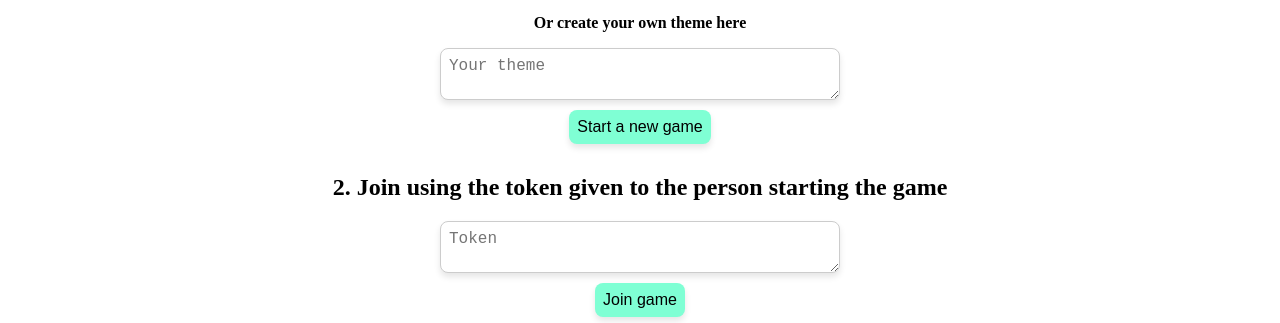
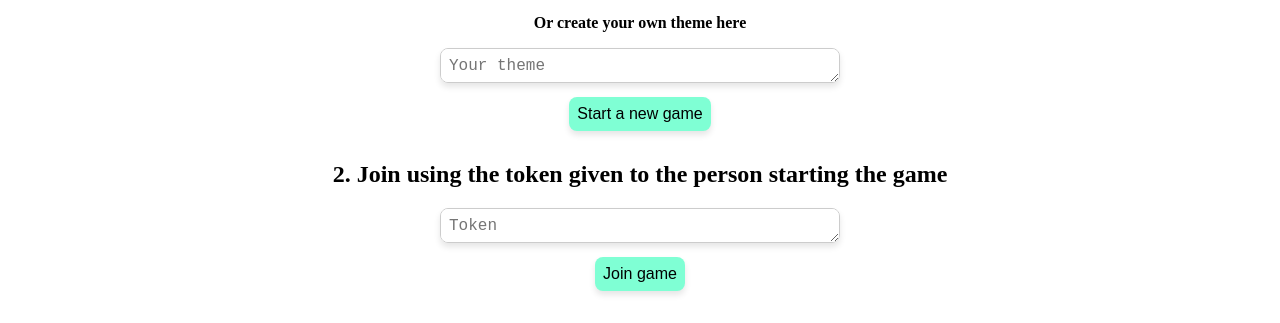
Before and after one commit to jonnny013/guess_frontend, a React (Vite) app: page / in a window 1280 px wide. Shown: the part 232-555 px from the top of the page. Built offline with nearby package versions, Linux system fonts and the light colour scheme.

Commit message:
Add white space to required areas and fix textarea issues

```diff
--- a/src/App.css
+++ b/src/App.css
@@ -71,9 +71,14 @@ body {
   right: 10px;
 }
 
+.paragraph {
+  white-space: pre-line;
+}
+
 .text-input {
-  height: 30px;
-  width: 80%;
+  min-height: 35px;
+  height: 35px;
+  width: 100%;
   max-width: 400px;
   font-size: 16px;
   padding: 8px;
--- a/src/components/ResultsDisplay.jsx
+++ b/src/components/ResultsDisplay.jsx
@@ -6,7 +6,7 @@ const ResultsDisplay = ({ name, guessedAnswer, guessedName, correctName }) => {
   return (
     <div className='column centered' style={{ margin: '12px 0' }}>
       <h5
-        className='noMargin alignedText'
+        className='noMargin alignedText paragraph'
         style={{ textDecoration: 'underline', color: isCorrect ? 'green' : 'red' }}
       >
         {guessedAnswer}:
--- a/src/components/TextInput.jsx
+++ b/src/components/TextInput.jsx
@@ -5,23 +5,25 @@ const TextInput = ({ placeholder, onChange, value, ...others }) => {
 
   const adjustHeight = () => {
     if (textareaRef.current) {
-      textareaRef.current.style.height = 'auto' // Reset height to calculate new height
+      textareaRef.current.style.height = '30px' // Reset height to calculate new height
       textareaRef.current.style.height = `${textareaRef.current.scrollHeight}px` // Adjust height to fit content
     }
   }
   useEffect(() => {
-    adjustHeight() // Adjust height when the component mounts or value changes
+    adjustHeight()
   }, [value])
   return (
+    <div style={{width: '100%', maxWidth: 400}}>
       <textarea
         ref={textareaRef}
-      className='text-input'
+        className='text-input marginAuto'
         type='text'
         placeholder={placeholder}
         onChange={onChange}
         value={value}
         {...others}
       ></textarea>
+    </div>
   )
 }
 
--- a/src/pages/AnswerPage.jsx
+++ b/src/pages/AnswerPage.jsx
@@ -52,7 +52,7 @@ const AnswerPage = () => {
       <h2 className='alignedText'>
         {t('answer.gameToken')}: <span style={{ color: 'blue' }}>{id}</span>
       </h2>
-      <h1 className='alignedText'>{theme}</h1>
+      <h1 className='alignedText paragraph'>{theme}</h1>
       <TextInput
         placeholder={t('answer.placeholderOne')}
         onChange={e => setAnswer(e.target.value)}
--- a/src/pages/FinalPage.jsx
+++ b/src/pages/FinalPage.jsx
@@ -39,7 +39,7 @@ const FinalPage = () => {
   const performers = listOfResults.filter(a => a?.correctName !== a?.chosenName)
   return (
     <div className='centered column oneHundred aligned' style={{ padding: 10 }}>
-      <h2 className='alignedText'>{theme}</h2>
+      <h2 className='alignedText paragraph'>{theme}</h2>
       <Button text={t('final.btn')} onClick={getResults} />
 
       {myAnswer && (
--- a/src/pages/GuessingPage.jsx
+++ b/src/pages/GuessingPage.jsx
@@ -86,9 +86,9 @@ const GuessingPage = () => {
         </div>
       )}
       <h1>{t('guess.title')}</h1>
-      {theme && <h2 className='alignedText'>{theme}:</h2>}
+      {theme && <h2 className='alignedText paragraph'>{theme}:</h2>}
       {question && (
-        <h2 style={{ color: 'blue' }} className='alignedText'>
+        <h2 style={{ color: 'blue' }} className='alignedText paragraph'>
           {question.answer}
         </h2>
       )}
--- a/src/pages/StartPage.jsx
+++ b/src/pages/StartPage.jsx
@@ -99,7 +99,7 @@ const StartPage = () => {
 
       <h2 className='alignedText'>{t('start.titleTwo')}</h2>
 
-      <TextInput placeholder={t('start.placeholderTwo')} onChange={handleTokenText} />
+      <TextInput placeholder={t('start.placeholderTwo')} onChange={handleTokenText} value={token} />
       <Button text={t('start.buttonTwo')} onClick={handleJoinGame} disabled={isLoading} />
     </div>
   )
```
Lines whose indentation alone changed are shown as unchanged.
